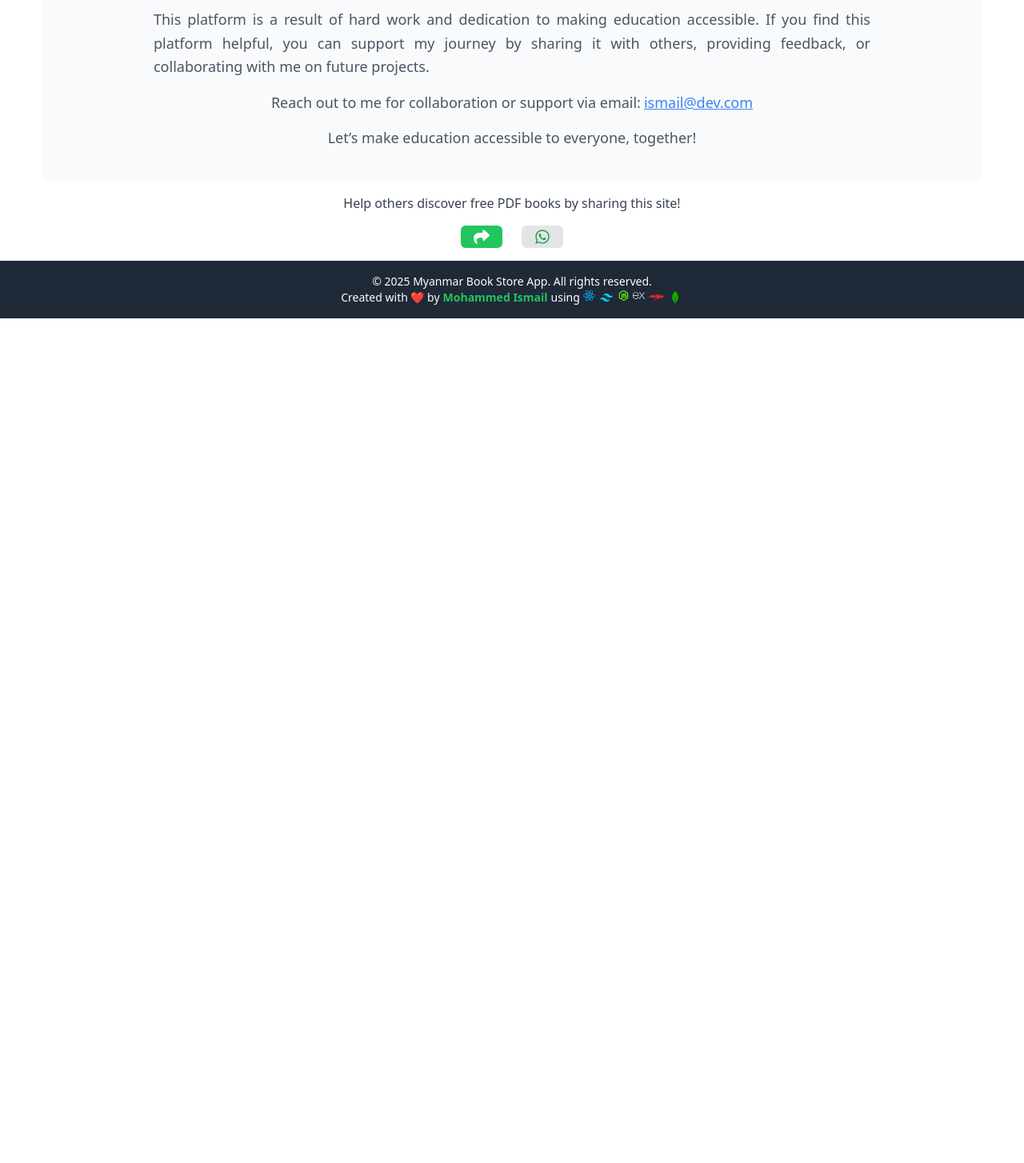
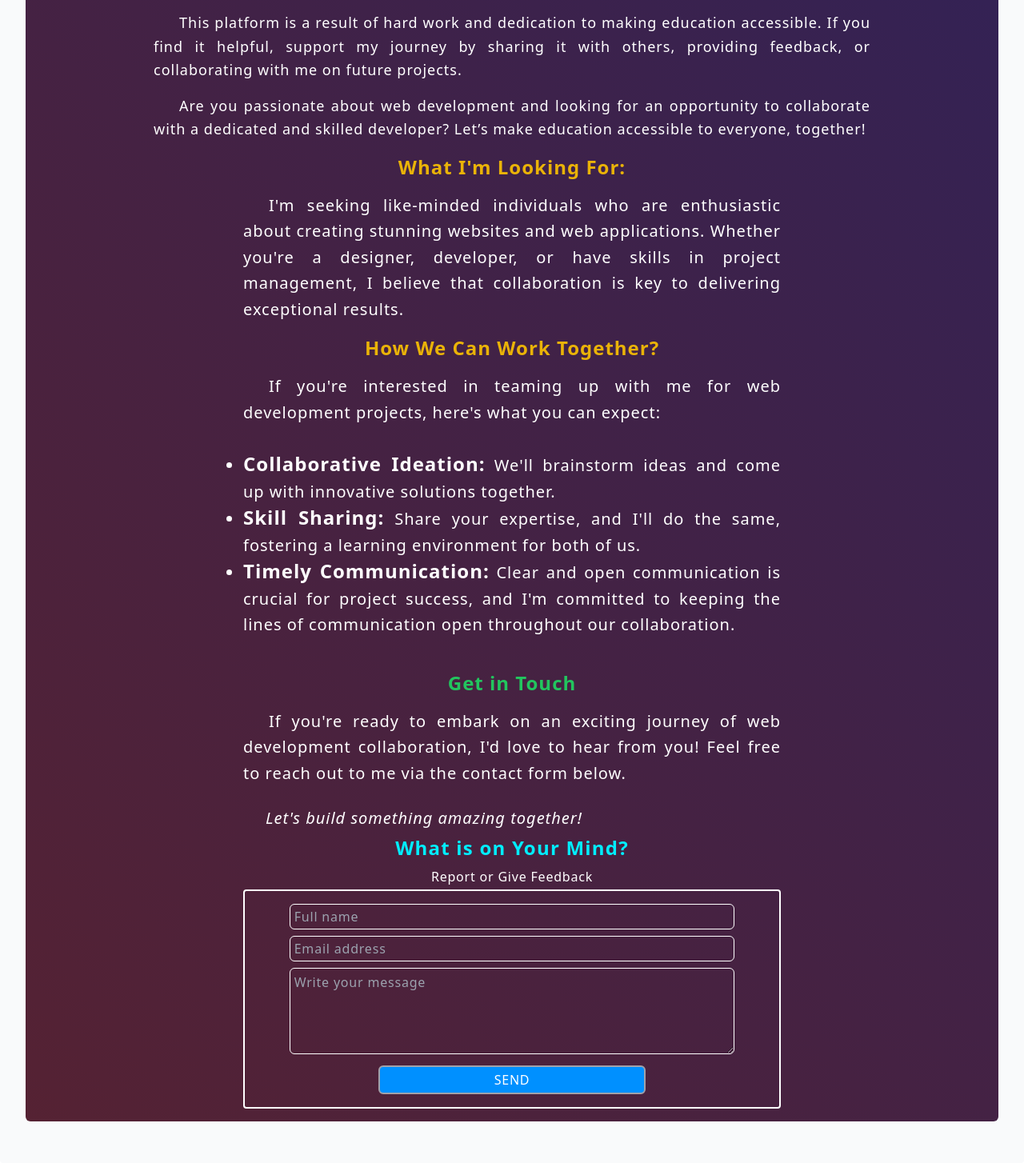
Before and after one commit to mdaleardc/myanmar-books-client, a React (Vite) app: page / in a window 1280 px wide. Shown: the part 1056-2510 px from the top of the page at 80% size. Before the commit the page ends 1454 px from the top, so only its background shows below. Built offline with nearby package versions, Linux system fonts and the light colour scheme; no server answers.

Commit message:
contact section add

```diff
--- a/package.json
+++ b/package.json
@@ -10,6 +10,7 @@
     "preview": "vite preview"
   },
   "dependencies": {
+    "@emailjs/browser": "^4.4.1",
     "axios": "^1.7.9",
     "react": "^18.3.1",
     "react-dom": "^18.3.1",
--- a/src/components/About.jsx
+++ b/src/components/About.jsx
@@ -1,10 +1,11 @@
 import React from 'react';
 import { FaLinkedin, FaGithub, FaFacebook } from "react-icons/fa";
 import { FaSquareXTwitter } from "react-icons/fa6";
+import Contact from "./Contact";
 
 const About = () => {
   return (
-    <section className="bg-gray-50 mx-auto rounded py-10 w-11/12 px-4 sm:px-6 lg:px-8">
+    <section className="bg-gray-50 mx-auto rounded py-10 w-full px-4 sm:px-6 lg:px-8">
       <div className="max-w-4xl mx-auto text-center">
         {/* Introduction */}
         <h2 className="text-3xl font-bold text-gray-800 mb-4">About Our Platform</h2>
@@ -55,23 +56,7 @@ const About = () => {
       </div>
       </div>
 
-      {/* Support/Collaborate Section */}
-      <div className="mt-12 max-w-4xl mx-auto text-center">
-        <h3 className="text-2xl font-bold text-gray-800 mb-4">Support or Collaborate</h3>
-        <p className="text-gray-600 text-lg leading-relaxed text-justify">This platform is a result of hard work and dedication to making education accessible. If you find this platform helpful, you can support my journey by sharing it with others, providing feedback, or collaborating with me on future projects.
-        </p>
-        <p className="text-gray-600 text-lg mt-4">
-          Reach out to me for collaboration or support via email:
-          <a
-            href="mailto:dismailait@gmail.com"
-            className="text-blue-500 underline ml-1">
-            ismail@dev.com
-          </a>
-        </p>
-        <p className="text-gray-600 text-lg mt-4">
-          Let’s make education accessible to everyone, together!
-        </p>
-      </div>
+      <Contact />
     </section>
   );
 };
--- /dev/null
+++ b/src/components/Contact.jsx
@@ -0,0 +1,137 @@
+import { FaXTwitter } from "react-icons/fa6";
+import { useState, useRef } from "react";
+import emailjs from '@emailjs/browser';
+
+const Contact = () => {
+  const form = useRef();
+  const [value, setValue] = useState({
+    fullName: "",
+    email: "",
+    message: "",
+  });
+
+  const validateEmail = (email) => {
+    const regex = /^[^\s@]+@[^\s@]+\.[^\s@]+$/;
+    return regex.test(email);
+  };
+
+  const handleChange = (e) => {
+    setValue({ ...value, [e.target.name]: e.target.value });
+  };
+
+  const handSubmit = (e) => {
+    e.preventDefault();
+    if (value.fullName.trim() === "") {
+      alert("Please enter your full name!");
+    } else if (value.email.trim() === "" || !validateEmail(value.email)) {
+      alert("Please enter a valid email address!");
+    } else if (value.message.trim() === "") {
+      alert("Please enter your message!");
+    } else {
+      emailjs
+        .sendForm(
+          "service_itpl5lq",
+          "template_j9png0o",
+          form.current, {
+            publicKey: "FkRzi5LjkTcvvEnnp",
+          })
+        .then(() => {
+          alert("Email sent successfully!");
+          setValue({ fullName: "", email: "", message: "" });
+        })
+        .catch((error) => {
+          console.error("Failed to send email", error.text);
+          alert("An error occurred while sending the email. Please try again later.");
+        });
+    }
+  };
+
+  return (
+    <div className="py-[1rem] mt-4 rounded-md mb-3 bg-gradient-to-tr px-2 from-[#523] to-[#325]">
+
+    <div className='text-white text-xl font-normal tracking-wider px-4 flex flex-col gap-2'>
+<div className="max-w-4xl mx-auto text-center">
+  <h2 className="text-[#0ef] text-3xl font-semibold py-[1rem]">
+    Support or Collaborate
+  </h2>
+  <p className="indent-8 text-lg leading-relaxed text-justify">
+    This platform is a result of hard work and dedication to making education accessible. If you find it helpful, support my journey by sharing it with others, providing feedback, or collaborating with me on future projects.
+  </p>
+  <p className="indent-8 text-lg mt-4 text-justify leading-relaxed">
+    Are you passionate about web development and looking for an opportunity to collaborate with a dedicated and skilled developer? Let’s make education accessible to everyone, together!
+  </p>
+</div>
+    <h3 className='text-yellow-500 text-center font-semibold text-2xl py-[0.5rem]'>What I'm Looking For:</h3>
+    <p className='indent-8 max-w-2xl mx-auto text-justify leading-relaxed'>I'm seeking like-minded individuals who are enthusiastic about creating stunning websites and web applications. Whether you're a designer, developer, or have skills in project management, I believe that collaboration is key to delivering exceptional results.</p>
+    <h3 className='text-yellow-500 text-center font-semibold text-2xl py-[0.5rem]'>How We Can Work Together?</h3>
+    <p className='indent-8 max-w-2xl mx-auto text-justify leading-relaxed'>If you're interested in teaming up with me for web development projects, here's what you can expect:</p>
+    <ul className='my-[1.5rem] list-disc max-w-4/5 mx-auto'>
+    <li className='max-w-2xl mx-auto text-justify leading-relaxed'><span className='text-2xl font-semibold'>Collaborative Ideation:</span> We'll brainstorm ideas and come up with innovative solutions together.</li>
+    <li className='max-w-2xl mx-auto text-justify leading-relaxed'><span className='text-2xl font-semibold'>Skill Sharing:</span> Share your expertise, and I'll do the same, fostering a learning environment for both of us.</li>
+    <li className='max-w-2xl mx-auto text-justify leading-relaxed'><span className='text-2xl font-semibold'>Timely Communication:</span> Clear and open communication is crucial for project success, and I'm committed to keeping the lines of communication open throughout our collaboration.</li>
+    </ul>
+    <h3 className='text-green-500 text-center font-semibold text-2xl py-[0.5rem]'>Get in Touch</h3>
+    <p className='indent-8 max-w-2xl mx-auto text-justify leading-relaxed'>If you're ready to embark on an exciting journey of web development collaboration, I'd love to hear from you! Feel free to reach out to me via the contact form below.</p>
+    <p className='max-w-2xl pt-4 text-right leading-relaxed'><em>Let's build something amazing together!</em></p>
+    </div>
+      <div className='mx-2'>
+      <h1 className="text-[#0ef] text-center text-2xl font-semibold my-1 tracking-wider">What is on Your Mind?</h1>
+      <p className="text-white text-center tracking-wider py-1">Report or Give Feedback</p>
+      </div>
+      <div className="mx-[5px] sm:mx-auto max-w-2xl py-[1rem] border-2 border-white rounded">
+        <form
+          className="flex flex-col gap-y-2 justify-center items-center"
+          onSubmit={handSubmit}
+          ref={form}
+          method="post"
+        >
+          <div className="w-5/6">
+            <label htmlFor="fullName" className="sr-only">Full Name</label>
+            <input
+              id="fullName"
+              name="fullName"
+              type="text"
+              placeholder="Full name"
+              value={value.fullName}
+              onChange={handleChange}
+              className="outline-none w-full h-[2rem] rounded-md p-[5px] text-white border-[1px] border-white bg-transparent tracking-wider focus:border-[#0ef] focus:shadow-md"
+            />
+          </div>
+          <div className="w-5/6">
+            <label htmlFor="email" className="sr-only">Email Address</label>
+            <input
+              id="email"
+              name="email"
+              type="text"
+              placeholder="Email address"
+              value={value.email}
+              onChange={handleChange}
+              className="outline-none w-full h-[2rem] rounded-md p-[5px] text-white border-[1px] border-white bg-transparent tracking-wider focus:border-[#0ef] focus:shadow-md"
+            />
+          </div>
+          <div className="w-5/6">
+            <label htmlFor="message" className="sr-only">Message</label>
+            <textarea
+              id="message"
+              name="message"
+              rows="4"
+              placeholder="Write your message"
+              value={value.message}
+              onChange={handleChange}
+              className="outline-none w-full rounded-md p-[5px] text-white border-[1px] border-white bg-transparent tracking-wider focus:border-[#0ef] focus:shadow-md"
+            ></textarea>
+          </div>
+          <div className="w-3/6">
+          <input
+            type="submit"
+            value="Send"
+            className="w-full rounded-md uppercase text-white border-2 border-zinc-400 p-2 py-1 tracking-wider cursor-pointer bg-[#0090FF] hover:bg-[#0ef] hover:text-black"
+          />
+          </div>
+        </form>
+      </div>
+    </div>
+  );
+};
+
+export default Contact;
```
Also changed, not shown: 1 other file (tests, documents, lock files or other folders).
